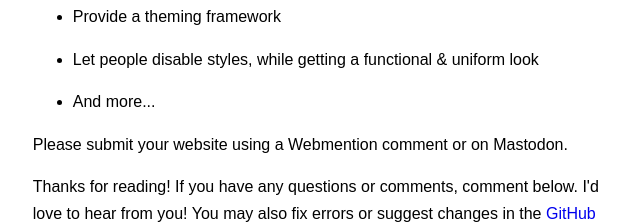
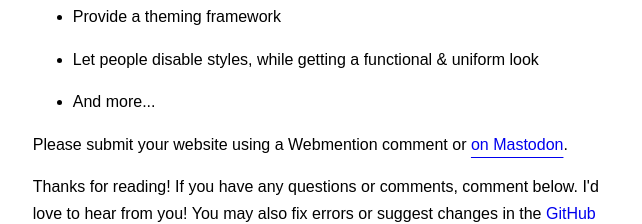
Before and after one commit to Jak2k/website, an Eleventy site: page website/post/collect-semantic-websites.md in a window 1280 px wide. Shown: the part 1580-1804 px from the top of the page, without its empty margins (318-960 px from the left). Built offline with nearby package versions, Linux system fonts and the light colour scheme; Eleventy itself is replaced by a stand-in of ours; files that its build step writes are made by us from their sources; no server answers; what eleventy-plugin-green-links, eleventy-plugin-shiki-twoslash would draw is missing.

Commit message:
add mastodon to post

```diff
--- a/website/post/collect-semantic-websites.md
+++ b/website/post/collect-semantic-websites.md
@@ -49,4 +49,4 @@ Please send me websites, which are semantically marked up (IndieWeb sites, Smolw
 - Let people disable styles, while getting a functional & uniform look
 - And more...
 
-Please submit your website using a Webmention comment or on Mastodon.
+Please submit your website using a Webmention comment or [on Mastodon](https://mastodontech.de/@jak2k/113267076665965578).
```
